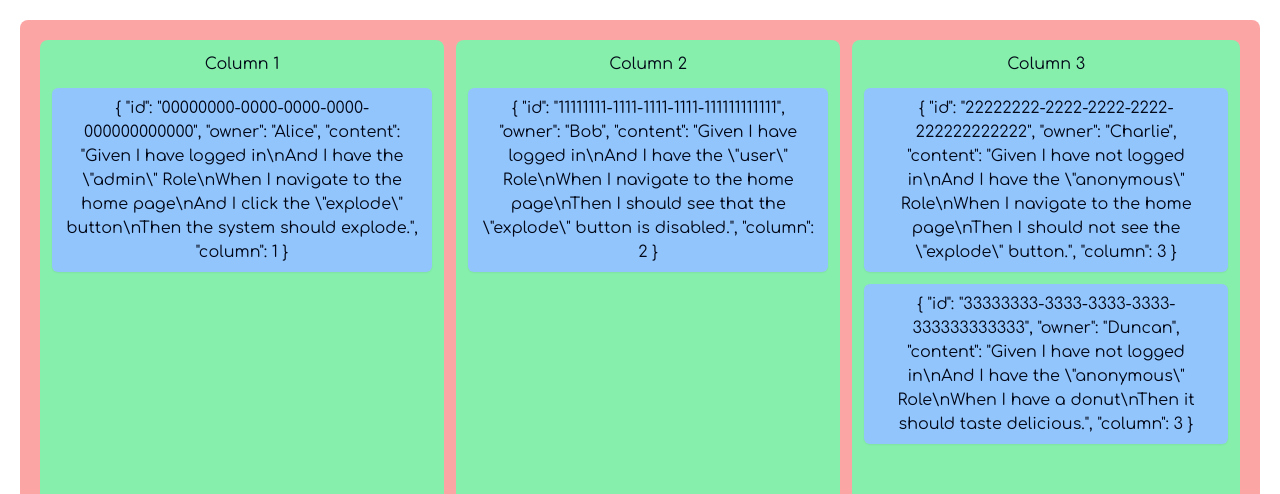
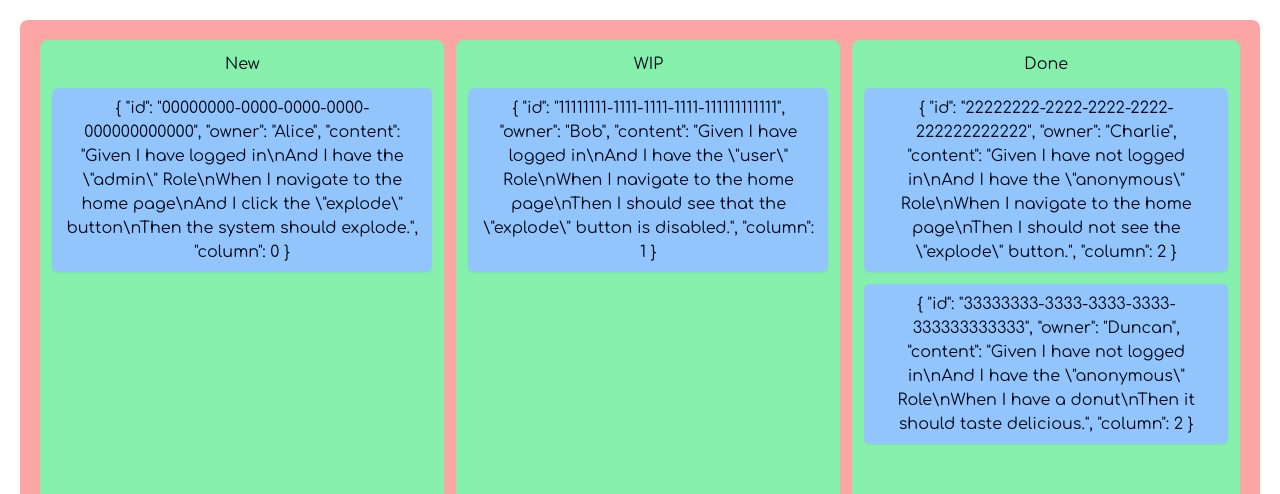
Before and after one commit to btlghrants/kanban-homework, a Next.js app in the folder ui/: page /kanban in a window 1280 px wide. Shown: the top 494 px of the page. Built offline with nearby package versions, Linux system fonts and the light colour scheme.

Commit message:
wip: refactor rendering of json into task cards

```diff
--- a/ui/app/api/db.ts
+++ b/ui/app/api/db.ts
@@ -10,25 +10,25 @@ const tasks: Task[] = [
     id: "00000000-0000-0000-0000-000000000000",
     owner: "Alice",
     content: "Given I have logged in\nAnd I have the \"admin\" Role\nWhen I navigate to the home page\nAnd I click the \"explode\" button\nThen the system should explode.",
-    column: 1,
+    column: 0,
   },
   {
     id: "11111111-1111-1111-1111-111111111111",
     owner: "Bob",
     content: "Given I have logged in\nAnd I have the \"user\" Role\nWhen I navigate to the home page\nThen I should see that the \"explode\" button is disabled.",
-    column: 2,
+    column: 1,
   },
   {
     id: "22222222-2222-2222-2222-222222222222",
     owner: "Charlie",
     content: "Given I have not logged in\nAnd I have the \"anonymous\" Role\nWhen I navigate to the home page\nThen I should not see the \"explode\" button.",
-    column: 3,
+    column: 2,
   },
   {
     id: "33333333-3333-3333-3333-333333333333",
     owner: "Duncan",
     content: "Given I have not logged in\nAnd I have the \"anonymous\" Role\nWhen I have a donut\nThen it should taste delicious.",
-    column: 3,
+    column: 2,
   },
 ];
 
--- a/ui/app/kanban/page.tsx
+++ b/ui/app/kanban/page.tsx
@@ -15,15 +15,15 @@ async function MyApp() {
   return (
     <>
       <Board>
-        <Column title="Column 1" id={1}>
-          { tasks.filter(f => f.column == 1).map(task => <Card task={task} key={task.id}/>)}
-        </Column>
-        <Column title="Column 2" id={2}>
-          { tasks.filter(f => f.column == 2).map(task => <Card task={task} key={task.id} />)}
-        </Column>
-        <Column title="Column 3" id={3}>
-          { tasks.filter(f => f.column == 3).map(task => <Card task={task} key={task.id}/>)}
-        </Column>
+        {
+          ["New", "WIP", "Done"].map((col, idx) => (
+            <Column title={col} id={idx} key={col}>
+              { tasks.filter(f => f.column == idx).map(task => (
+                <Card task={task} key={task.id} />
+              ))}
+            </Column>
+          ))
+        }
       </Board>
 
       <div>
```
